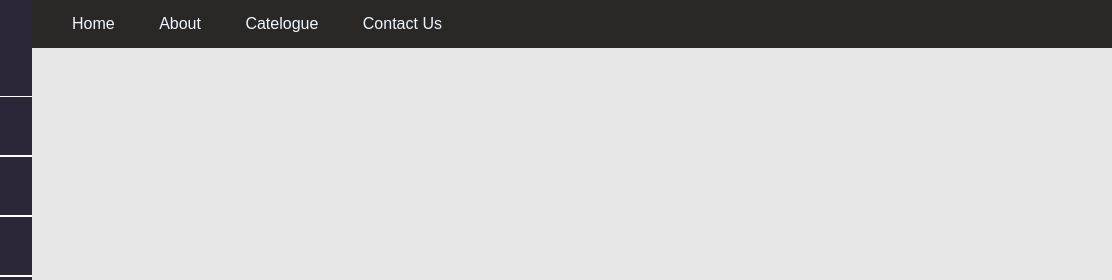
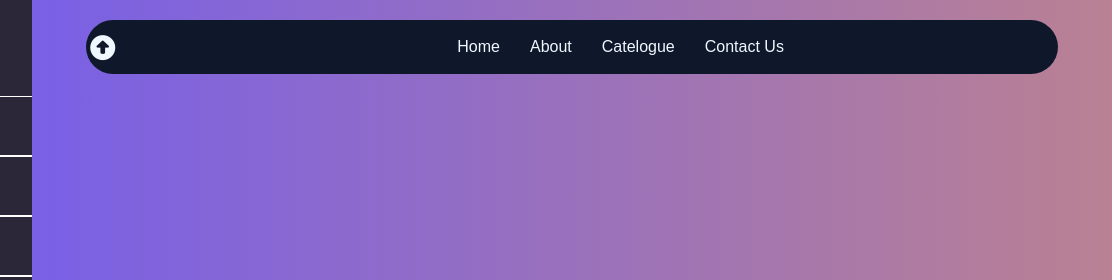
Before and after one commit to AyushDumasia/WebDevlopment, a plain HTML site: page VerticalNavbar/index.html in a window 1280 px wide. Shown: the top 280 px of the page, 168-1280 px from the left. Drawn offline with nearby package versions, Linux system fonts and the light colour scheme.

Commit message:
Customize Navigation bar

```diff
--- a/VerticalNavbar/index.css
+++ b/VerticalNavbar/index.css
@@ -4,12 +4,13 @@
     padding: 0px;
     box-sizing: border-box;
     text-decoration: none;
+    /* background-color: #746f85; */
 }
+
 
 body{
     color: black;
-    background-color: #e6e6e6;
-}
+    background: linear-gradient(to right, #6d5af5, #ba8193);
 .wrapper{
     display: flex;
     position: relative;
@@ -106,39 +107,43 @@ body{
 
 }
 
-.profile-pic{
-    display: block;
-    height: 500px;
-    width: 500px;
 
+.main_content{
+    display: flex;
+    padding-top: 20px;
+    align-items:center;
+    justify-content: center;
+    color: aliceblue;
+    /* background-color: rgb(42, 39, 39); */
 }
 
-
-
-.pic{
-    background-image: url('E:\User_2\Downloads\WhatsApp Image 2023-11-12 at 02.06.18_d35f233d.jpg');
-    background-size: cover;
-    width: 500px;
-    height: 500px;
+.navbar{
+    background-color: #0f172a;
+    display: flex;
+    align-items:center;
+    justify-content: end;
+    /* height: 3rem; */
+    width: 90%;
+    border-radius:50px;
 }
 
-.main_content{
-    color: aliceblue;
-}
-.navbar{
-    background-color: rgb(42, 39, 39);
+.navbar ul{
+    width: 90%;
     display: flex;
-    justify-content: space-between;
-    align-items:center;
-    height: 3rem;
-    width: 100%;
+    justify-content: center;
 }
 
 .navbar ul a{
-    padding-left: 40px;
+    padding: 15px;
 }
 
 .navbar ul a:hover{
-    text-decoration: underline;
+    /* text-decoration: underline; */
+    background-color: #746f85;
+    border-radius:50px;
+}
 
+.fa-circle-up{
+    padding-right: 68px;
+    font-size: 25px;
 }
--- a/VerticalNavbar/index.html
+++ b/VerticalNavbar/index.html
@@ -9,6 +9,7 @@
     <script src="https://cdn.tailwindcss.com"></script>
 </head>
 <body>
+<header>
     <div class="wrapper">
         <div class="sidebar">
             <div class="left">
@@ -31,7 +32,9 @@
             </div>
         </div>
         <div class="main_content">
+
             <div class="navbar">
+                <i class="fa-solid fa-circle-up"></i>
                 <ul>
                     <a href="">Home</a>
                     <a href="">About</a>
@@ -41,5 +44,11 @@
             </div>
         </div>
     </div>
+</header>
+
+<div class="add-content">
+    <h2>Welcome</h2>
+</div>
+
 </body>
 </html>
```
Lines whose indentation alone changed are shown as unchanged.
